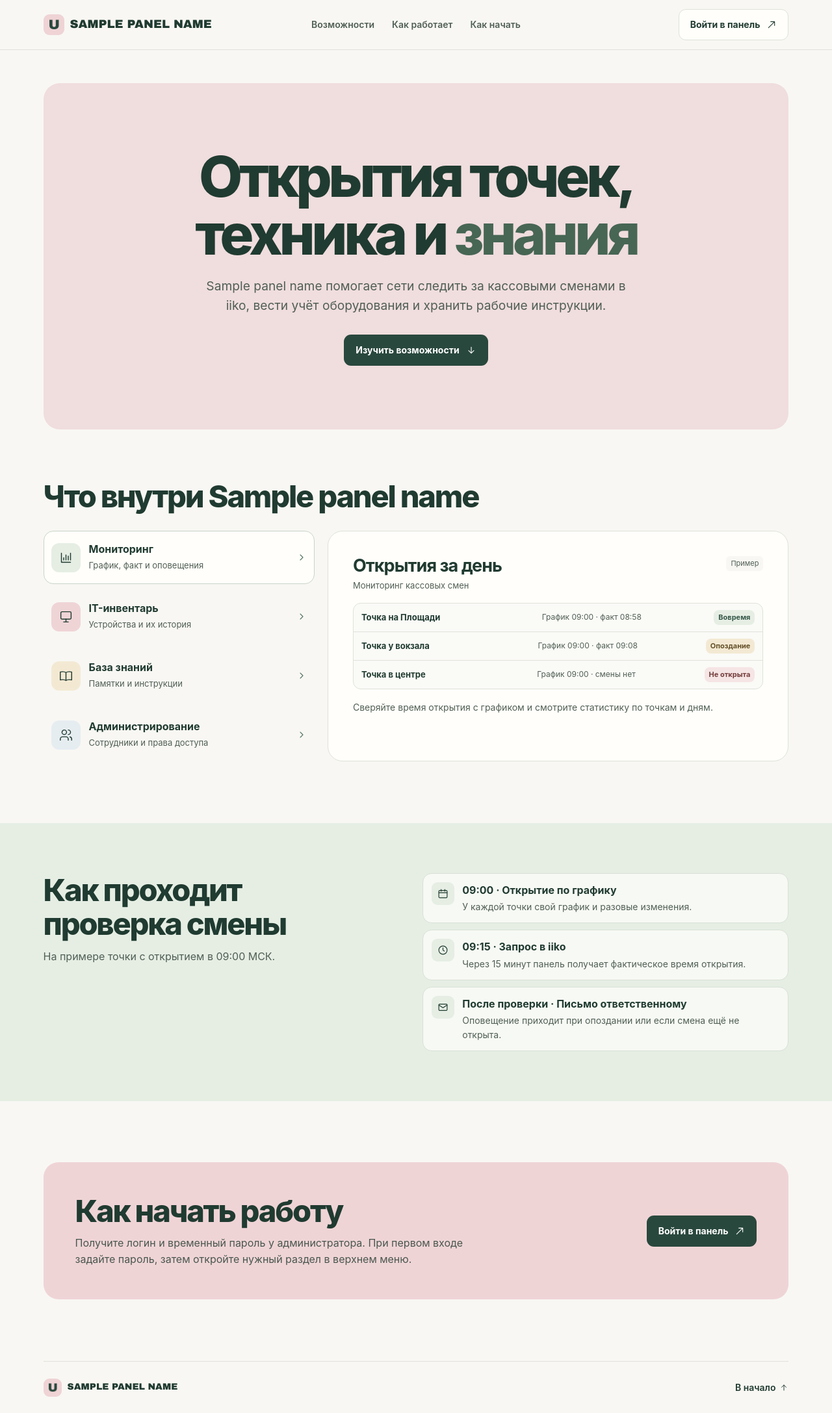
After one commit to SpIdYs1337/SmenaAlert, a Python web app: template shiftbot/web/templates/landing.html in a window 1280 px wide. The commit adds this page. Shown: the whole page at 65% size. Run offline with Jinja, Linux system fonts and the light colour scheme; the template is opened without the code that fills it: most values are stand-ins (such as "Sample title", 1, 10 or a date in 2020).

Commit message:
Add the Uppetit IT project landing page

```diff
--- a/shiftbot/__init__.py
+++ b/shiftbot/__init__.py
@@ -1,3 +1,3 @@
 """Контроль открытия кассовых смен iiko в Яндекс Мессенджере."""
 
-__version__ = "3.0.0-rc.7"
+__version__ = "3.0.0-rc.8"
--- /dev/null
+++ b/shiftbot/web/static/landing.css
@@ -0,0 +1,183 @@
+@font-face {
+  font-family: "Archivo Black";
+  src: url("archivo-black-latin.woff2") format("woff2");
+  font-display: swap;
+  font-style: normal;
+  font-weight: 400;
+}
+
+html { scroll-behavior: smooth; }
+body { margin: 0; }
+.landing {
+  --paper: #f8f7f3;
+  --surface: #fffefa;
+  --ink: #203b31;
+  --muted: #505f55;
+  --line: #dfe2d9;
+  --pine: #29483d;
+  --mint: #e6eee4;
+  --rose: #efd4d6;
+  --sand: #f3e9d3;
+  --blue: #e6edf1;
+  min-height: 100vh;
+  background: var(--paper);
+  color: var(--ink);
+  font: 16px/1.55 Inter, -apple-system, BlinkMacSystemFont, "Segoe UI", Arial, sans-serif;
+  color-scheme: light;
+}
+.landing *, .landing *::before, .landing *::after { box-sizing: border-box; }
+.landing [hidden] { display: none !important; }
+.landing h1, .landing h2, .landing h3, .landing p, .landing ul, .landing dl, .landing dd { margin: 0; }
+.landing a { color: inherit; text-decoration: none; }
+.landing button { font: inherit; color: inherit; }
+.landing :focus-visible { outline: 2px solid #476c56; outline-offset: 4px; }
+.landing .landing-icon { display: inline-block; flex: none; vertical-align: middle; width: 1em; height: 1em; }
+.landing .landing-icon { fill: none; stroke: currentColor; stroke-width: 1.65; stroke-linecap: round; stroke-linejoin: round; }
+.landing [id] { scroll-margin-top: 94px; }
+.landing h2 { font-size: clamp(29px, 4vw, 47px); line-height: 1.11; letter-spacing: -.047em; font-weight: 760; }
+.shell { width: min(100% - 2 * clamp(18px, 5.2vw, 78px), 1280px); margin-inline: auto; }
+.skip-link { position: fixed; z-index: 10; top: 9px; left: 10px; transform: translateY(-160%); background: var(--surface); border-radius: 9px; padding: 10px 16px; }
+.skip-link:focus { transform: none; }
+.site-header { position: sticky; top: 0; z-index: 4; background: #f8f7f3f3; border-bottom: 1px solid var(--line); }
+.topbar { min-height: 76px; display: grid; grid-template-columns: 1fr auto 1fr; align-items: center; gap: 16px; }
+.wordmark {
+  display: inline-flex; align-items: center; justify-self: start; gap: 9px; width: fit-content;
+  font: 18px/1.2 "Archivo Black", "Arial Black", Arial, sans-serif; text-transform: uppercase; white-space: nowrap;
+}
+.wordmark img { border-radius: 9px; }
+.topbar nav { display: flex; align-items: center; gap: 27px; }
+.topbar nav a, .top-link { color: var(--muted); font-size: 14px; font-weight: 620; padding-block: 10px; }
+.topbar nav a:hover, .top-link:hover { color: var(--ink); text-decoration: underline; text-underline-offset: 4px; }
+.cta {
+  display: inline-flex; align-items: center; justify-content: center; width: fit-content; gap: 10px;
+  min-height: 48px; padding: 12px 17px; border: 1px solid transparent; border-radius: 11px;
+  font-size: 14px; font-weight: 680; line-height: 1.25; white-space: nowrap;
+  transition: background-color .18s, border-color .18s, transform .18s;
+}
+.cta:hover { transform: translateY(-2px); }
+.topbar .cta { justify-self: end; }
+.cta-small { background: var(--surface); border-color: var(--line); }
+.cta-small:hover { background: var(--mint); border-color: #c6d3c8; }
+.landing .cta-primary { background: var(--pine); color: white; }
+.cta-primary:hover { background: #375f50; }
+.cta .landing-icon { font-size: 16px; }
+
+.hero {
+  display: grid; justify-items: center; text-align: center;
+  margin-block: clamp(20px, 4vw, 53px) clamp(46px, 6vw, 84px);
+  padding: clamp(53px, 7.7vw, 105px) clamp(14px, 4.5vw, 58px);
+  border-radius: 25px; background: #f0ddde;
+}
+.hero-copy { min-width: 0; animation: arrive .62s ease-out backwards; }
+.hero h1 { font-size: clamp(41px, 6.8vw, 91px); line-height: 1.03; letter-spacing: -.063em; font-weight: 800; }
+.hero h1 em { color: #476654; font-style: normal; }
+.hero-copy p { max-width: 56ch; margin: 20px auto 0; color: var(--muted); font-size: clamp(16px, 1.5vw, 20px); }
+.hero-copy .cta { margin-top: 29px; }
+.module-icon, .step-icon { display: grid; place-items: center; flex: none; }
+
+.feature-section { padding-bottom: clamp(58px, 7.4vw, 105px); }
+.feature-section h2 { margin-bottom: 27px; }
+.showcase[data-enhanced] { display: grid; grid-template-columns: minmax(245px, .8fr) minmax(0, 1.36fr); align-items: start; gap: 20px; }
+.tab-list { display: grid; align-content: start; gap: 9px; }
+.module-tab {
+  display: grid; width: 100%; min-height: 82px; grid-template-columns: auto minmax(0, 1fr) auto; align-items: center; gap: 13px;
+  padding: 11px; border-radius: 15px; border: 1px solid transparent; background: transparent; text-align: left; cursor: pointer;
+  transition: border-color .18s, background-color .18s;
+}
+.module-tab:hover { background: #f0f1ea; }
+.module-tab[aria-selected="true"] { background: var(--surface); border-color: #c8d4c8; }
+.module-tab strong, .module-tab small { display: block; }
+.module-tab strong { font-size: 16px; line-height: 1.22; overflow-wrap: anywhere; }
+.module-tab small { margin-top: 4px; color: var(--muted); font-size: 13px; }
+.module-icon { width: 45px; height: 45px; border-radius: 12px; font-size: 21px; }
+.mint { background: var(--mint); }
+.blush { background: var(--rose); }
+.sand { background: var(--sand); }
+.blue { background: var(--blue); }
+.chevron { color: #527462; }
+.feature-stage { display: grid; gap: 14px; min-width: 0; }
+.feature-panel { padding: clamp(17px, 3.3vw, 38px); border: 1px solid var(--line); border-radius: 23px; background: var(--surface); }
+.showcase[data-enhanced] .feature-panel { min-height: 355px; animation: arrive .3s ease-out backwards; }
+.example-head { display: flex; justify-content: space-between; gap: 12px; align-items: flex-start; margin-bottom: 17px; }
+.example-head h3 { font-size: clamp(20px, 2.5vw, 27px); letter-spacing: -.035em; line-height: 1.1; }
+.example-head p { margin-top: 5px; color: var(--muted); font-size: 13px; }
+.sample { padding: 3px 7px; border-radius: 6px; background: var(--paper); color: var(--muted); font-size: 11px; }
+.example-list { border: 1px solid var(--line); border-radius: 12px; background: #fafaf7; }
+.shift-list { list-style: none; padding: 0; }
+.shift-list li, .fact-list div { display: grid; align-items: center; gap: 6px 10px; padding: 10px 12px; font-size: 13px; }
+.shift-list li { grid-template-columns: minmax(0, 1fr) minmax(0, .95fr) auto; }
+.fact-list div { grid-template-columns: minmax(0, 1fr) minmax(0, 1.3fr); }
+.shift-list li + li, .fact-list div + div, .chapter-list details + details { border-top: 1px solid var(--line); }
+.shift-list small, .fact-list dt { color: var(--muted); font-size: 12px; }
+.fact-list dd { text-align: right; font-weight: 620; overflow-wrap: anywhere; }
+.status-pill { justify-self: end; display: inline-block; width: fit-content; padding: 3px 7px; border-radius: 8px; font-size: 11px; font-weight: 650; text-align: center; }
+.good { background: var(--mint); color: #365849; }
+.late { background: var(--sand); color: #645029; }
+.miss { background: #f5e5e4; color: #743d3d; }
+.neutral { background: var(--blue); color: #405b6c; }
+.chapter-list details { padding: 12px; font-size: 13px; }
+.chapter-list summary { cursor: pointer; font-weight: 660; }
+.chapter-list details :is(ol,p) { margin-block: 7px 0; color: var(--muted); }
+.chapter-list ol { padding-inline-start: 22px; }
+.feature-panel .panel-foot { margin-top: 17px; color: var(--muted); font-size: 14px; }
+
+.process-section { padding-block: clamp(46px, 6vw, 85px); background: var(--mint); }
+.process-inner { display: grid; grid-template-columns: minmax(220px, .9fr) minmax(0, 1fr); gap: clamp(19px, 6vw, 85px); }
+.process-inner > div > p { margin-top: 12px; }
+.process-inner p { color: var(--muted); }
+.timeline { display: grid; gap: 10px; margin: 0; padding: 0; list-style: none; }
+.timeline li {
+  display: flex; align-items: flex-start; gap: 12px; padding: 13px; border: 1px solid #d8e1d5;
+  border-radius: 14px; background: #f7f9f4;
+}
+.step-icon { width: 35px; height: 35px; border-radius: 9px; background: var(--mint); font-size: 17px; }
+.timeline p { margin-top: 3px; font-size: 14px; }
+.start-section { padding-block: clamp(58px, 7.4vw, 105px); }
+.start-card {
+  display: flex; align-items: center; justify-content: space-between; gap: 22px;
+  border-radius: 23px; background: var(--rose); padding: clamp(22px, 4vw, 49px);
+}
+.start-card p { max-width: 63ch; margin-top: 11px; color: #49574e; }
+.start-card .cta { flex: none; }
+.site-footer { padding-block: 19px; border-top: 1px solid var(--line); display: flex; align-items: center; justify-content: space-between; gap: 14px; }
+.footer-mark { font-size: 14px; }
+.top-link { display: inline-flex; align-items: center; gap: 6px; }
+.revealed { animation: arrive .55s ease-out backwards; }
+@keyframes arrive {
+  from { opacity: 0; transform: translateY(14px); }
+  to { opacity: 1; transform: translateY(0); }
+}
+
+@media (max-width: 890px) {
+  .shift-list li { grid-template-columns: minmax(0, 1fr) auto; }
+  .shift-list small { grid-row: 2; }
+  .shift-list .status-pill { grid-column: 2; grid-row: 1 / span 2; }
+}
+@media (max-width: 760px) {
+  .topbar { grid-template-columns: 1fr auto; min-height: 66px; }
+  .topbar nav { display: none; }
+  .showcase[data-enhanced], .process-inner { grid-template-columns: minmax(0, 1fr); }
+  .hero h1 { max-width: 16ch; margin-inline: auto; }
+  .hero-break { display: none; }
+  .tab-list { grid-template-columns: repeat(2, minmax(0, 1fr)); gap: 8px; }
+  .module-tab { min-height: 65px; grid-template-columns: auto minmax(0, 1fr); gap: 8px; background: #f0f1ea; }
+  .module-tab strong { font-size: 14px; }
+  .module-tab small, .module-tab .chevron { display: none; }
+  .module-icon { width: 32px; height: 32px; border-radius: 7px; font-size: 16px; }
+  .showcase[data-enhanced] .feature-panel { min-height: 0; }
+  .start-card { align-items: flex-start; flex-direction: column; }
+}
+@media (max-width: 390px) {
+  .topbar { gap: 8px; }
+  .wordmark { font-size: 15px; gap: 7px; }
+  .wordmark img { width: 27px; height: 27px; }
+  .cta-small { padding-inline: 10px; font-size: 12px; }
+  .hero h1 { font-size: clamp(34px, 9.75vw, 40px); }
+  .module-tab { grid-template-columns: minmax(0, 1fr); justify-items: start; }
+  .module-tab strong { font-size: 13px; }
+}
+@media (prefers-reduced-motion: reduce) {
+  html { scroll-behavior: auto; }
+  .landing *, .landing *::before, .landing *::after { animation: none !important; transition: none !important; }
+  .cta:hover { transform: none; }
+}
--- /dev/null
+++ b/shiftbot/web/static/landing.js
@@ -0,0 +1,52 @@
+"use strict";
+
+document.addEventListener("DOMContentLoaded", () => {
+  const showcase = document.querySelector("[data-tabs]");
+  const list = showcase.querySelector(".tab-list");
+  const tabs = [...list.querySelectorAll("button")];
+  const panels = tabs.map(tab => document.getElementById(tab.getAttribute("aria-controls")));
+
+  function select(index) {
+    tabs.forEach((tab, position) => {
+      const selected = position === index;
+      tab.setAttribute("aria-selected", String(selected));
+      tab.tabIndex = selected ? 0 : -1;
+      panels[position].hidden = !selected;
+    });
+  }
+
+  list.setAttribute("role", "tablist");
+  tabs.forEach((tab, index) => {
+    tab.setAttribute("role", "tab");
+    panels[index].setAttribute("role", "tabpanel");
+    panels[index].setAttribute("aria-labelledby", tab.id);
+    panels[index].tabIndex = 0;
+    tab.addEventListener("click", () => select(index));
+  });
+  list.addEventListener("keydown", event => {
+    const index = tabs.indexOf(event.target);
+    if (index === -1) return;
+    const keys = {
+      ArrowRight: index + 1, ArrowDown: index + 1, ArrowLeft: index - 1, ArrowUp: index - 1,
+      Home: 0, End: tabs.length - 1,
+    };
+    if (!Object.hasOwn(keys, event.key)) return;
+    event.preventDefault();
+    const next = (keys[event.key] + tabs.length) % tabs.length;
+    select(next);
+    tabs[next].focus();
+  });
+  select(0);
+  list.hidden = false;
+  showcase.dataset.enhanced = "";
+
+  if (!("IntersectionObserver" in window) || window.matchMedia("(prefers-reduced-motion: reduce)").matches) return;
+  const observer = new IntersectionObserver(entries => {
+    for (const entry of entries) {
+      if (!entry.isIntersecting) continue;
+      entry.target.classList.add("revealed");
+      observer.unobserve(entry.target);
+    }
+  }, {threshold: 0.08});
+  document.querySelectorAll("[data-reveal]").forEach(section => observer.observe(section));
+});
--- a/shiftbot/web/templates/index.html
+++ b/shiftbot/web/templates/index.html
@@ -76,7 +76,10 @@
         {% endif %}
       </nav>
       {% endfor %}
-      <nav class="section-nav" data-section="account" aria-label="Учётная запись" hidden><a href="#account" data-page="account">Мой профиль</a></nav>
+      <nav class="section-nav" data-section="account" aria-label="Учётная запись" hidden>
+        <a href="#account" data-page="account">Мой профиль</a>
+        <a href="{{ url_for('landing') }}">О проекте</a>
+      </nav>
       <div class="top-end">
         {% if demo %}<span class="demo-label">Демо-данные</span>{% endif %}
         {% if 'monitor.manage' in user.grants %}<a class="mode" id="mode" href="#monitor"></a>{% endif %}
--- /dev/null
+++ b/shiftbot/web/templates/landing.html
@@ -0,0 +1,132 @@
+<!doctype html>
+<html lang="ru">
+<head>
+  <meta charset="utf-8">
+  <meta name="viewport" content="width=device-width, initial-scale=1">
+  <meta name="description" content="{{ panel_name }} — мониторинг кассовых смен iiko, учёт техники, база знаний и управление доступом сотрудников.">
+  <title>{{ panel_name }} — о проекте</title>
+  <link rel="icon" href="{{ url_for('static', filename='uppetit-mark.png', v=panel_version) }}" type="image/png">
+  <link rel="stylesheet" href="{{ url_for('static', filename='landing.css', v=panel_version) }}">
+  <script src="{{ url_for('static', filename='landing.js', v=panel_version) }}" defer></script>
+  {% set entry_url = url_for('index' if signed_in else 'login') %}
+  {% set entry_text = 'Открыть панель' if signed_in else 'Войти в панель' %}
+</head>
+<body>
+<div class="landing" id="top">
+  <a class="skip-link" id="skip-content" href="#content">К содержанию</a>
+  <header class="site-header">
+    <div class="shell topbar">
+      <a class="wordmark" id="header-logo" href="#top"><img src="{{ url_for('static', filename='uppetit-mark.png', v=panel_version) }}" alt="" width="32" height="32">{{ panel_name }}</a>
+      <nav aria-label="По странице">
+        <a id="nav-features" href="#features">Возможности</a>
+        <a id="nav-process" href="#process">Как работает</a>
+        <a id="nav-start" href="#start">Как начать</a>
+      </nav>
+      <a class="cta cta-small" id="header-start" href="{{ entry_url }}">{{ entry_text }} <svg class="landing-icon" viewBox="0 0 24 24" aria-hidden="true"><path d="M5 19 19 5M10 5h9v9"/></svg></a>
+    </div>
+  </header>
+
+  <main id="content" tabindex="-1">
+    <section class="shell hero" aria-labelledby="hero-title">
+      <div class="hero-copy">
+        <h1 id="hero-title">Открытия точек,<br class="hero-break"> техника и <em>знания</em></h1>
+        <p>{{ panel_name }} помогает сети следить за кассовыми сменами в iiko, вести учёт оборудования и хранить рабочие инструкции.</p>
+        <a class="cta cta-primary" id="hero-features" href="#features">Изучить возможности <svg class="landing-icon" viewBox="0 0 24 24" aria-hidden="true"><path d="M12 5v14m-6-6 6 6 6-6"/></svg></a>
+      </div>
+    </section>
+
+    <section class="shell feature-section" id="features" aria-labelledby="features-title" data-reveal>
+      <h2 id="features-title">Что внутри {{ panel_name }}</h2>
+      <div class="showcase" data-tabs>
+        <div class="tab-list" aria-label="Разделы проекта" hidden>
+          <button id="tab-shifts" class="module-tab" type="button" aria-controls="shifts">
+            <span class="module-icon mint"><svg class="landing-icon" viewBox="0 0 24 24" aria-hidden="true"><path d="M4 4v16h16M8 16v-4m4 4V7m4 9v-7m4 7V4"/></svg></span>
+            <span><strong>Мониторинг</strong><small>График, факт и оповещения</small></span><svg class="landing-icon chevron" viewBox="0 0 24 24" aria-hidden="true"><path d="m9 6 6 6-6 6"/></svg>
+          </button>
+          <button id="tab-inventory" class="module-tab" type="button" aria-controls="inventory">
+            <span class="module-icon blush"><svg class="landing-icon" viewBox="0 0 24 24" aria-hidden="true"><rect x="3" y="3" width="18" height="13" rx="2"/><path d="M8 21h8m-4-5v5"/></svg></span>
+            <span><strong>IT-инвентарь</strong><small>Устройства и их история</small></span><svg class="landing-icon chevron" viewBox="0 0 24 24" aria-hidden="true"><path d="m9 6 6 6-6 6"/></svg>
+          </button>
+          <button id="tab-knowledge" class="module-tab" type="button" aria-controls="knowledge">
+            <span class="module-icon sand"><svg class="landing-icon" viewBox="0 0 24 24" aria-hidden="true"><path d="M12 6c-3-2-6-2-10-1v14c4-1 7-1 10 1 3-2 6-2 10-1V5c-4-1-7-1-10 1v14"/></svg></span>
+            <span><strong>База знаний</strong><small>Памятки и инструкции</small></span><svg class="landing-icon chevron" viewBox="0 0 24 24" aria-hidden="true"><path d="m9 6 6 6-6 6"/></svg>
+          </button>
+          <button id="tab-access" class="module-tab" type="button" aria-controls="access">
+            <span class="module-icon blue"><svg class="landing-icon" viewBox="0 0 24 24" aria-hidden="true"><path d="M16 21v-2a4 4 0 0 0-4-4H6a4 4 0 0 0-4 4v2m20 0v-2a4 4 0 0 0-3-3.9M16 3a4 4 0 0 1 0 8"/><circle cx="9" cy="7" r="4"/></svg></span>
+            <span><strong>Администрирование</strong><small>Сотрудники и права доступа</small></span><svg class="landing-icon chevron" viewBox="0 0 24 24" aria-hidden="true"><path d="m9 6 6 6-6 6"/></svg>
+          </button>
+        </div>
+
+        <div class="feature-stage">
+          <article id="shifts" class="feature-panel">
+            <div class="example-head"><div><h3>Открытия за день</h3><p>Мониторинг кассовых смен</p></div><span class="sample">Пример</span></div>
+            <ul class="example-list shift-list" aria-label="Пример результатов проверки">
+              <li><strong>Точка на Площади</strong><small>График 09:00 · факт 08:58</small><span class="status-pill good">Вовремя</span></li>
+              <li><strong>Точка у вокзала</strong><small>График 09:00 · факт 09:08</small><span class="status-pill late">Опоздание</span></li>
+              <li><strong>Точка в центре</strong><small>График 09:00 · смены нет</small><span class="status-pill miss">Не открыта</span></li>
+            </ul>
+            <p class="panel-foot">Сверяйте время открытия с графиком и смотрите статистику по точкам и дням.</p>
+          </article>
+
+          <article id="inventory" class="feature-panel">
+            <div class="example-head"><div><h3>Кассовый терминал</h3><p>IT-024 · карточка техники</p></div><span class="sample">Пример</span></div>
+            <dl class="example-list fact-list">
+              <div><dt>Состояние</dt><dd><span class="status-pill good">В эксплуатации</span></dd></div>
+              <div><dt>Текущее место</dt><dd>Точка на Площади</dd></div>
+              <div><dt>Гарантия</dt><dd>12 мес. от даты покупки</dd></div>
+              <div><dt>История</dt><dd>Склад → Точка на Площади</dd></div>
+            </dl>
+            <p class="panel-foot">От приёмки до списания. Фиксируйте гарантию, перемещения, ответственных и скачивайте акты.</p>
+          </article>
+
+          <article id="knowledge" class="feature-panel">
+            <div class="example-head"><div><h3>Рабочие инструкции</h3><p>База знаний сети</p></div><span class="sample">Пример</span></div>
+            <div class="example-list chapter-list">
+              <details open><summary>Подготовка кассы к открытию</summary><ol><li>Проверьте подключение терминала.</li><li>Откройте кассовую смену в iikoFront.</li></ol></details>
+              <details><summary>Как оформить выдачу техники</summary><p>Откройте карточку устройства, выберите сотрудника и скачайте акт.</p></details>
+            </div>
+            <p class="panel-foot">Собирайте статьи по разделам, импортируйте документы и добавляйте фото или короткие видео.</p>
+          </article>
+
+          <article id="access" class="feature-panel">
+            <div class="example-head"><div><h3>Карточка сотрудника</h3><p>Доступ к разделам {{ panel_name }}</p></div><span class="sample">Пример</span></div>
+            <dl class="example-list fact-list">
+              <div><dt>IT-инвентарь</dt><dd><span class="status-pill good">Редактирование</span></dd></div>
+              <div><dt>База знаний</dt><dd><span class="status-pill neutral">Чтение</span></dd></div>
+              <div><dt>Учётная запись</dt><dd>Пароль задаётся при первом входе</dd></div>
+            </dl>
+            <p class="panel-foot">Выдавайте доступ по роли. Сотрудника можно добавить для учёта техники без учётной записи.</p>
+          </article>
+        </div>
+      </div>
+    </section>
+
+    <section class="process-section" id="process" aria-labelledby="process-title">
+      <div class="shell process-inner" data-reveal>
+        <div>
+          <h2 id="process-title">Как проходит проверка смены</h2>
+          <p>На примере точки с открытием в 09:00 МСК.</p>
+        </div>
+        <ol class="timeline">
+          <li><span class="step-icon"><svg class="landing-icon" viewBox="0 0 24 24" aria-hidden="true"><rect x="3" y="5" width="18" height="16" rx="2"/><path d="M16 3v4M8 3v4m-5 3h18"/></svg></span><div><strong>09:00 · Открытие по графику</strong><p>У каждой точки свой график и разовые изменения.</p></div></li>
+          <li><span class="step-icon"><svg class="landing-icon" viewBox="0 0 24 24" aria-hidden="true"><circle cx="12" cy="12" r="9"/><path d="M12 7v5l3 2"/></svg></span><div><strong>09:15 · Запрос в iiko</strong><p>Через 15 минут панель получает фактическое время открытия.</p></div></li>
+          <li><span class="step-icon"><svg class="landing-icon" viewBox="0 0 24 24" aria-hidden="true"><rect x="3" y="5" width="18" height="14" rx="2"/><path d="m3 7 9 6 9-6"/></svg></span><div><strong>После проверки · Письмо ответственному</strong><p>Оповещение приходит при опоздании или если смена ещё не открыта.</p></div></li>
+        </ol>
+      </div>
+    </section>
+
+    <section class="shell start-section" id="start" aria-labelledby="start-title" data-reveal>
+      <div class="start-card">
+        <div><h2 id="start-title">Как начать работу</h2><p>Получите логин и временный пароль у администратора. При первом входе задайте пароль, затем откройте нужный раздел в верхнем меню.</p></div>
+        <a class="cta cta-primary" id="start-panel" href="{{ entry_url }}">{{ entry_text }} <svg class="landing-icon" viewBox="0 0 24 24" aria-hidden="true"><path d="M5 19 19 5M10 5h9v9"/></svg></a>
+      </div>
+    </section>
+  </main>
+
+  <footer class="shell site-footer">
+    <a class="wordmark footer-mark" id="footer-logo" href="#top"><img src="{{ url_for('static', filename='uppetit-mark.png', v=panel_version) }}" alt="" width="28" height="28">{{ panel_name }}</a>
+    <a class="top-link" id="footer-top" href="#top">В начало <svg class="landing-icon" viewBox="0 0 24 24" aria-hidden="true"><path d="M12 19V5m-6 6 6-6 6 6"/></svg></a>
+  </footer>
+</div>
+</body>
+</html>
--- a/shiftbot/web/templates/login.html
+++ b/shiftbot/web/templates/login.html
@@ -18,6 +18,7 @@
       <label>Пароль<input name="password" type="password" autocomplete="current-password" required></label>
       <button class="button primary">Войти</button>
     </form>
+    <a class="button subtle" href="{{ url_for('landing') }}">О проекте</a>
   </main>
 </body>
 </html>
```
Also changed, not shown: WEB.md (+4 -2 lines), shiftbot/web/app.py (+8 -0 lines), tests/test_web.py (+13 -0 lines).
